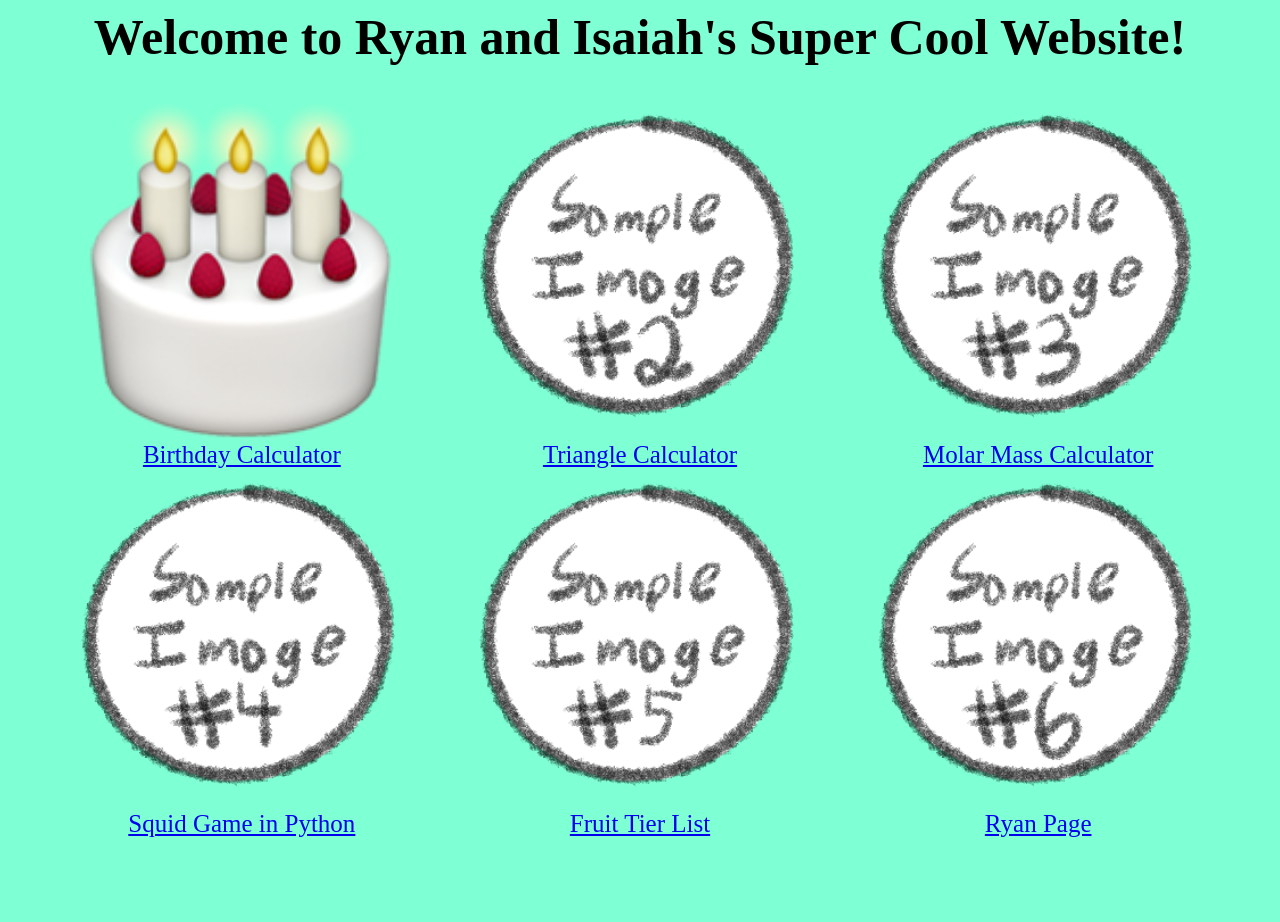
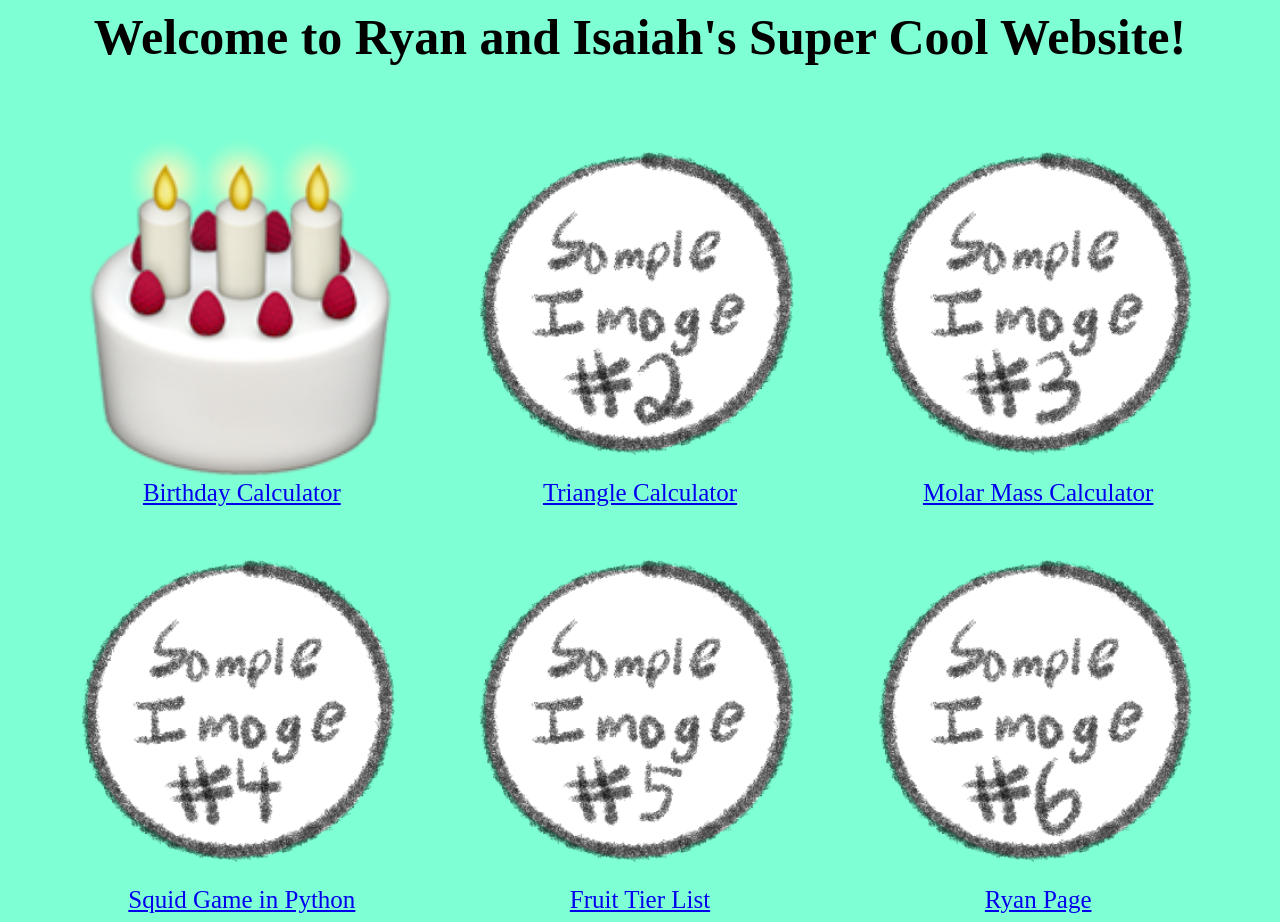
Before and after one commit to isaiahzimmerman/risaiah, a PHP site: page / in a window 1280 px wide. Before the commit the page ends 837 px from the top, so only its background shows below. Run offline with PHP 8.4, Linux system fonts and the light colour scheme.

Commit message:
Update interface.css

```diff
--- a/interface.css
+++ b/interface.css
@@ -33,8 +33,10 @@ img {
 .container {
     display: flex;
     justify-content: space-between;
+    padding-top: 3%;
+
     padding-left: 5%;
-    padding-right: 5%;
+    padding-right: 5%
 }
 
 /* implement this: https://css-tricks.com/linearly-scale-font-size-with-css-clamp-based-on-the-viewport/  */
```
